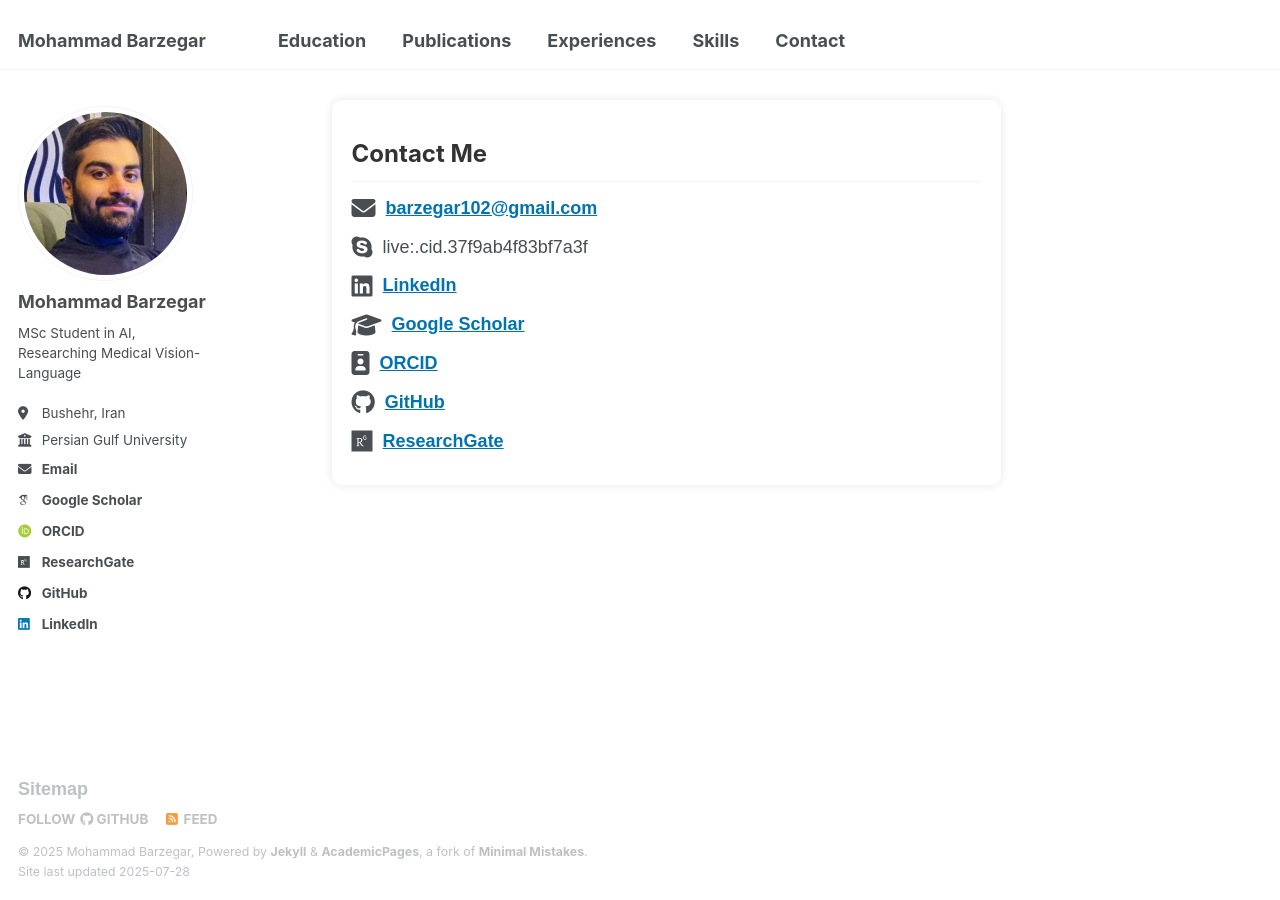
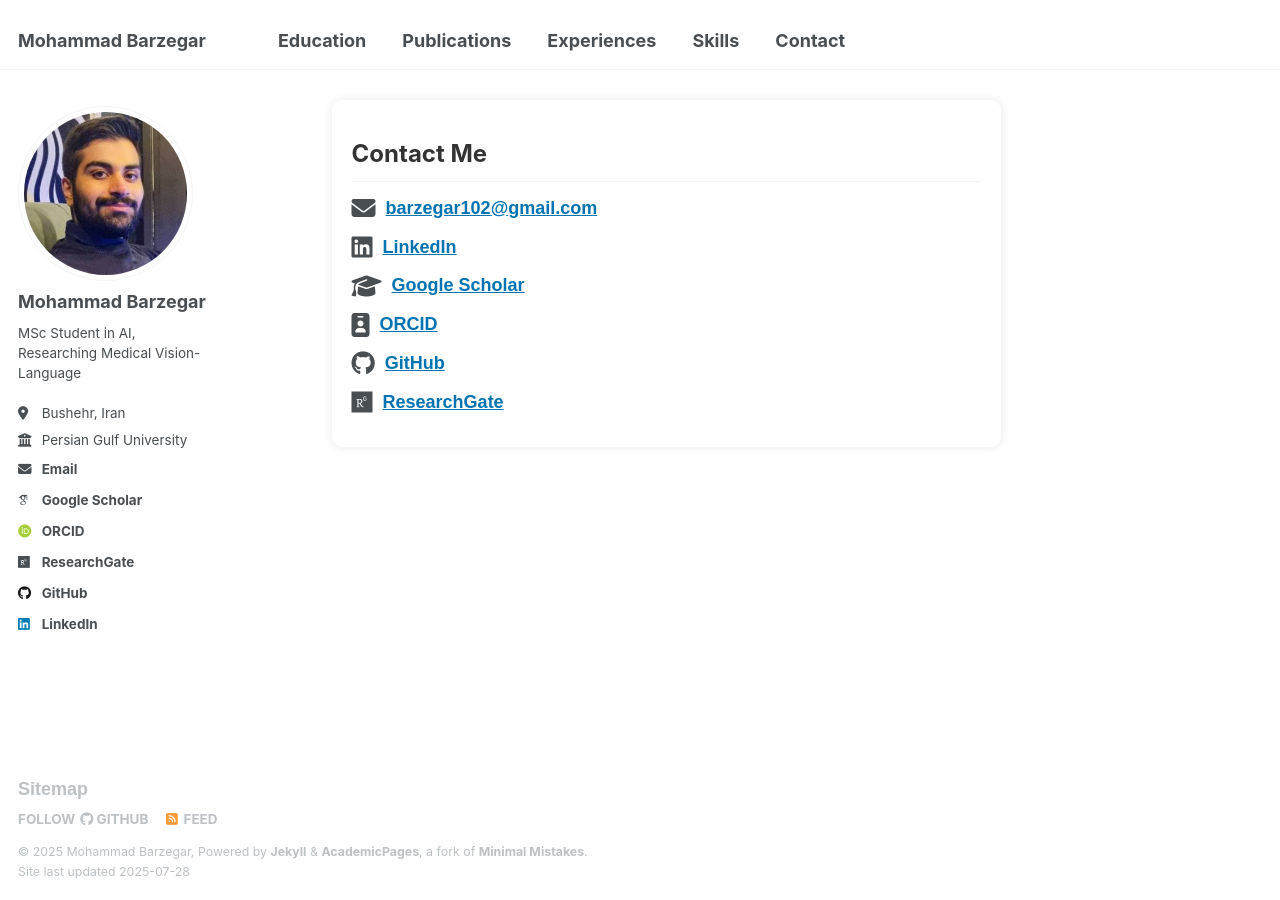
Before and after one commit to mbrz97/mbrz97.github.io, a Jekyll site: the page built from _pages/contact.html, in a window 1280 px wide. Built offline with Jekyll 4.4.1, drawn with Linux system fonts in a browser that asks for light colours; nearby versions of some CDN libraries; some web fonts are replaced.

Commit message:
Update contact.html

```diff
--- a/_pages/contact.html
+++ b/_pages/contact.html
@@ -65,10 +65,6 @@ author_profile: true
             <a href="mailto:barzegar102@gmail.com">barzegar102@gmail.com</a>
         </div>
         <div class="contact-item">
-            <i class="fab fa-skype"></i>
-            <span>live:.cid.37f9ab4f83bf7a3f</span>
-        </div>
-        <div class="contact-item">
             <i class="fab fa-linkedin"></i>
             <a href="https://www.linkedin.com/in/mohammad-barzegar/" target="_blank">LinkedIn</a>
         </div>
```
